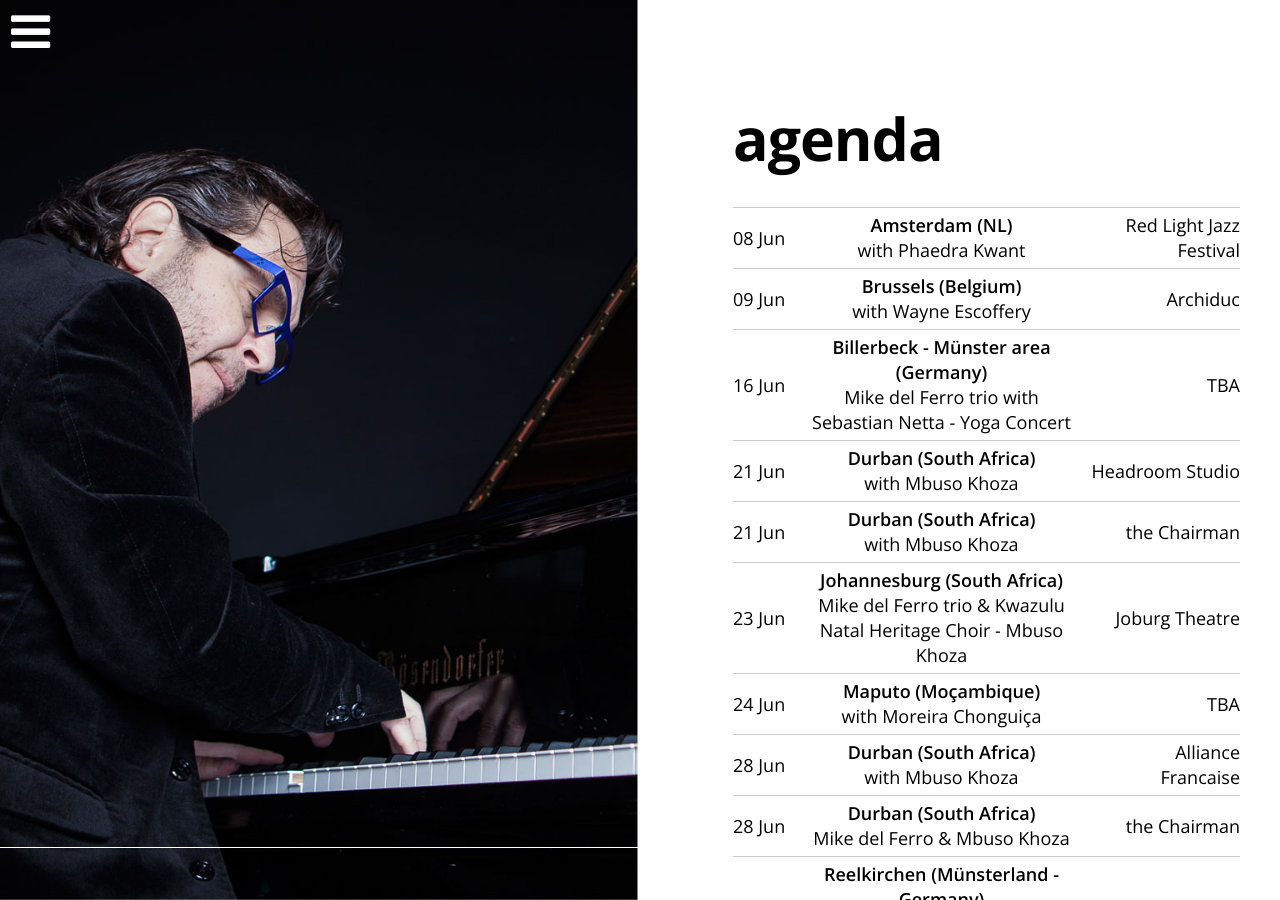
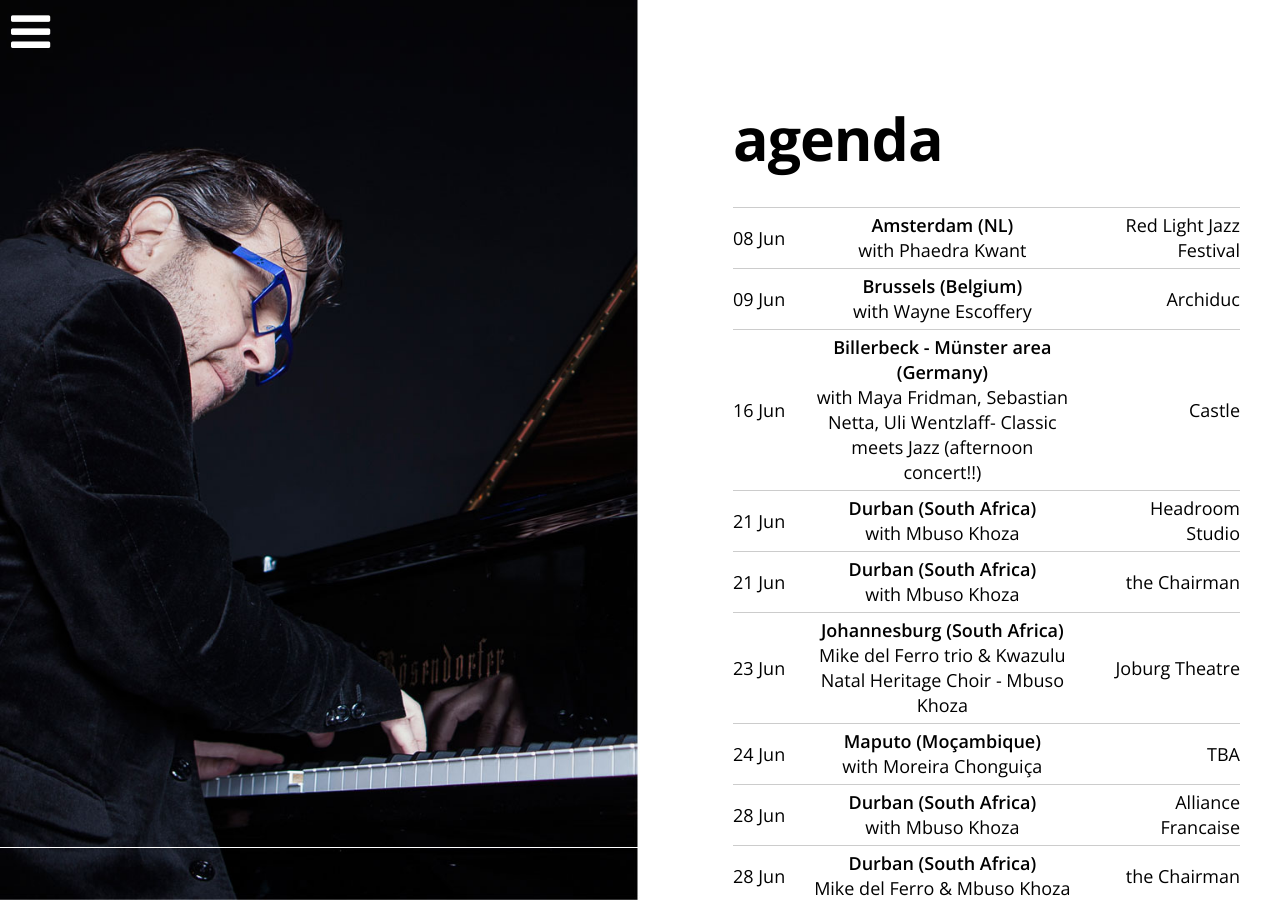
Before and after one commit to mikedelferro/website, a Jekyll site: the page built from agenda.html, in a window 1280 px wide and 900 px high. Built offline with Jekyll 4.4.1, drawn with Linux system fonts in a browser that asks for light colours; nearby versions of some CDN libraries.

Commit message:
Updated '_config.yml' via CloudCannon

```diff
--- a/_config.yml
+++ b/_config.yml
@@ -73,11 +73,13 @@ gigs:
     location: Joburg Theatre
     venue: Johannesburg (South Africa)
     url: 'https://www.joburgtheatre.com/'
-  - title: Mike del Ferro trio with Sebastian Netta - Yoga Concert
-    date: 2019-06-16 20:00:00
-    location: TBA
+  - title: >-
+      with Maya Fridman, Sebastian Netta, Uli Wentzlaff- Classic meets Jazz
+      (afternoon concert!!)
+    date: 2019-06-16 15:00:00
+    location: Castle
     venue: Billerbeck - Münster area (Germany)
-    url:
+    url: 'http://wuw.netta.de'
   - title: Yoga Concert with Sebastian Netta
     date: 2019-07-07 20:00:00
     location: TBA
```
